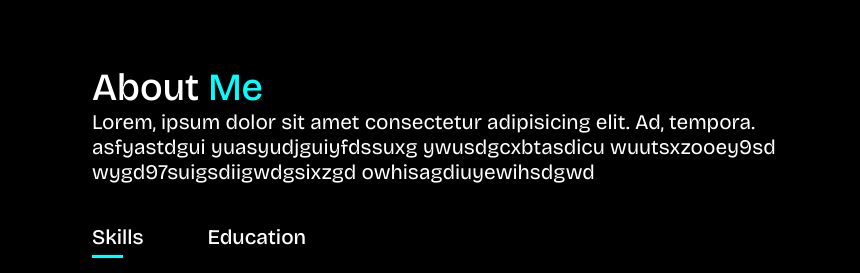
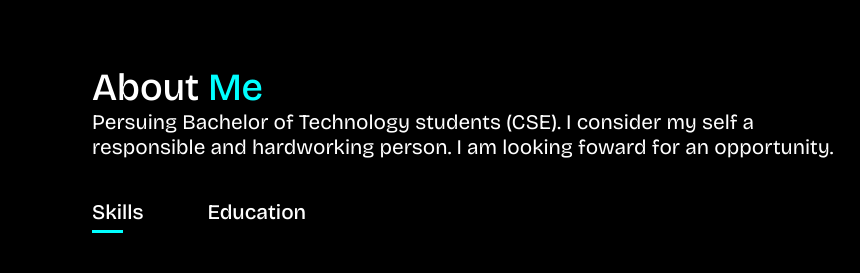
Before and after one commit to MrRitik/My-portfolio, a plain HTML site: page My-portfolio/index.html in a window 1280 px wide. Shown: the part 660-933 px from the top of the page, 420-1280 px from the left. Drawn offline with nearby package versions, Linux system fonts and the light colour scheme.

Commit message:
index.html

```diff
--- a/My-portfolio/index.html
+++ b/My-portfolio/index.html
@@ -60,10 +60,12 @@
             <div class="about_right">
                 <h2>About <span>Me</span></h2>
                 <p>
-                    Lorem, ipsum dolor sit amet consectetur adipisicing elit. Ad, tempora.
-                    asfyastdgui yuasyudjguiyfdssuxg  ywusdgcxbtasdicu wuutsxzooey9sd
-                    wygd97suigsdiigwdgsixzgd
-                     owhisagdiuyewihsdgwd
+                    Persuing Bachelor of Technology
+                    students (CSE).
+                    I consider my self a
+                    responsible and hardworking
+                    person.
+                    I am looking foward for an opportunity.
                 </p>
                 <div class="tab" id="tab_link">
                     <p class="tab_links active_link" onclick="opentab('skills')">Skills</p>
```
